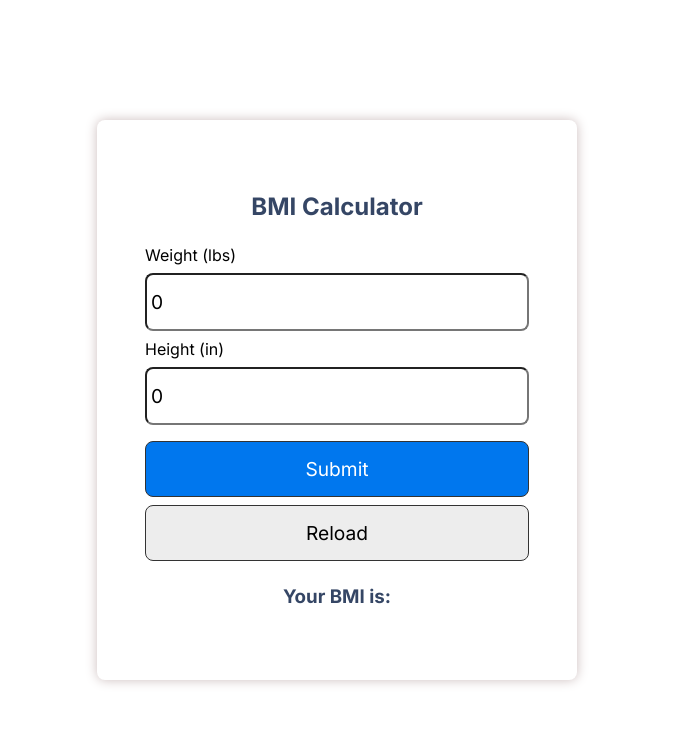
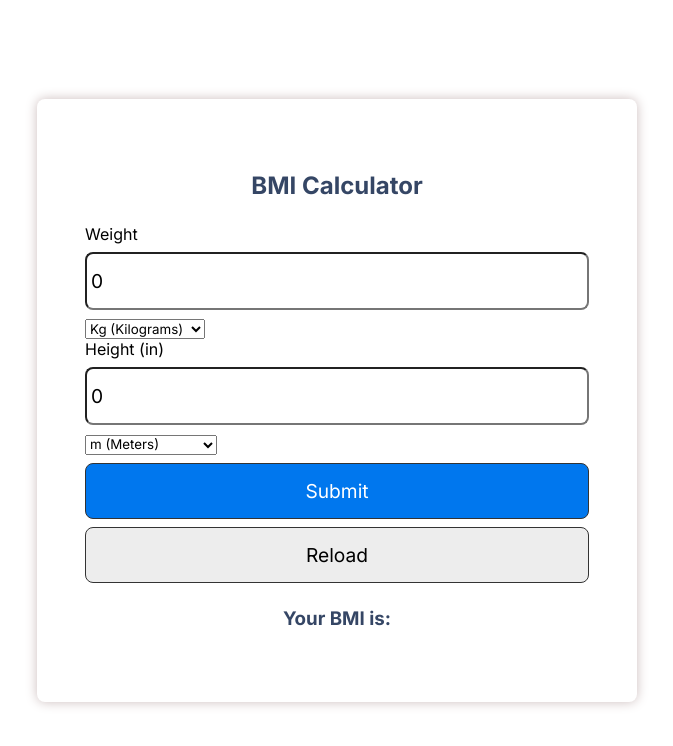
Before and after one commit to iiitl/bmi_calculator, a React (Create React App) app: page / in a window 1280 px wide. Shown: the top 746 px of the page, without its empty margins (303-976 px from the left). Built offline with nearby package versions, Linux system fonts and the light colour scheme.

Commit message:
added option to get input in any unit

```diff
--- a/src/App.js
+++ b/src/App.js
@@ -8,6 +8,8 @@ function App() {
   const [height, setHeight] = useState(0)
   const [bmi, setBmi] = useState('')
   const [message, setMessage] = useState('')
+  const [weightUnit, setWeightUnit] = useState('kg')
+  const [heightUnit, setHeightUnit] = useState('m')
 
   let calcBmi = (event) => {
     event.preventDefault()
@@ -16,7 +18,19 @@ function App() {
     if (weight === 0 || height === 0) {
       alert('Please enter a valid weight and height')
     } else {
-      let bmi = (weight / (height * height) * 703)
+      let weightInKg = weight;
+      if (weightUnit === 'g') weightInKg = weight / 1000;
+
+      if (weightUnit === 'lbs') weightInKg = weight * 0.4535;
+      if (weightUnit === 'oz') weightInKg = weight * 0.0283;
+      if (weightUnit === 'mg') weightInKg = weight / 1000000;
+
+
+      let heightInM = height;
+      if (heightUnit === 'cm') heightInM = height / 100;
+      if (heightUnit === 'ft') heightInM = height * 0.3048;
+      if (heightUnit === 'in') heightInM = height * 0.0254;
+      let bmi = (weightInKg / (heightInM * heightInM) )
       setBmi(bmi.toFixed(1))
 
 
@@ -44,12 +58,30 @@ function App() {
       <h2 className='center'>BMI Calculator</h2>
         <form onSubmit={calcBmi}>
           <div>
-            <label>Weight (lbs)</label>
+            <label>Weight</label>
             <input type="text" placeholder='Enter Weight in lbs' value={weight} onChange={(e) => setWeight(e.target.value)} />
+            <select value={weightUnit} onChange={(e) => setWeightUnit(e.target.value)}>
+
+              <option value="kg">Kg (Kilograms)</option>
+              <option value="g">g (Grams)</option>
+              <option value="lbs">lbs (Pounds)</option>
+              <option value="mg">mg (Milligrams)</option>
+
+              <option value="oz">oz (Ounces)</option>
+
+            </select>
           </div>
           <div>
+
             <label>Height (in)</label>
             <input type="text" placeholder='Enter height in inches' value={height} onChange={(event) => setHeight(event.target.value)} />
+            <select value={heightUnit} onChange={(e) => setHeightUnit(e.target.value)}>
+              <option value="m">m (Meters)</option>
+
+              <option value="cm">cm (Centimeters)</option>
+              <option value="ft">ft (Feet)</option>
+              <option value="in">in (Inches)</option>
+            </select>
           </div>
           <div>
             <button className='btn' type='submit'>Submit</button>
```
